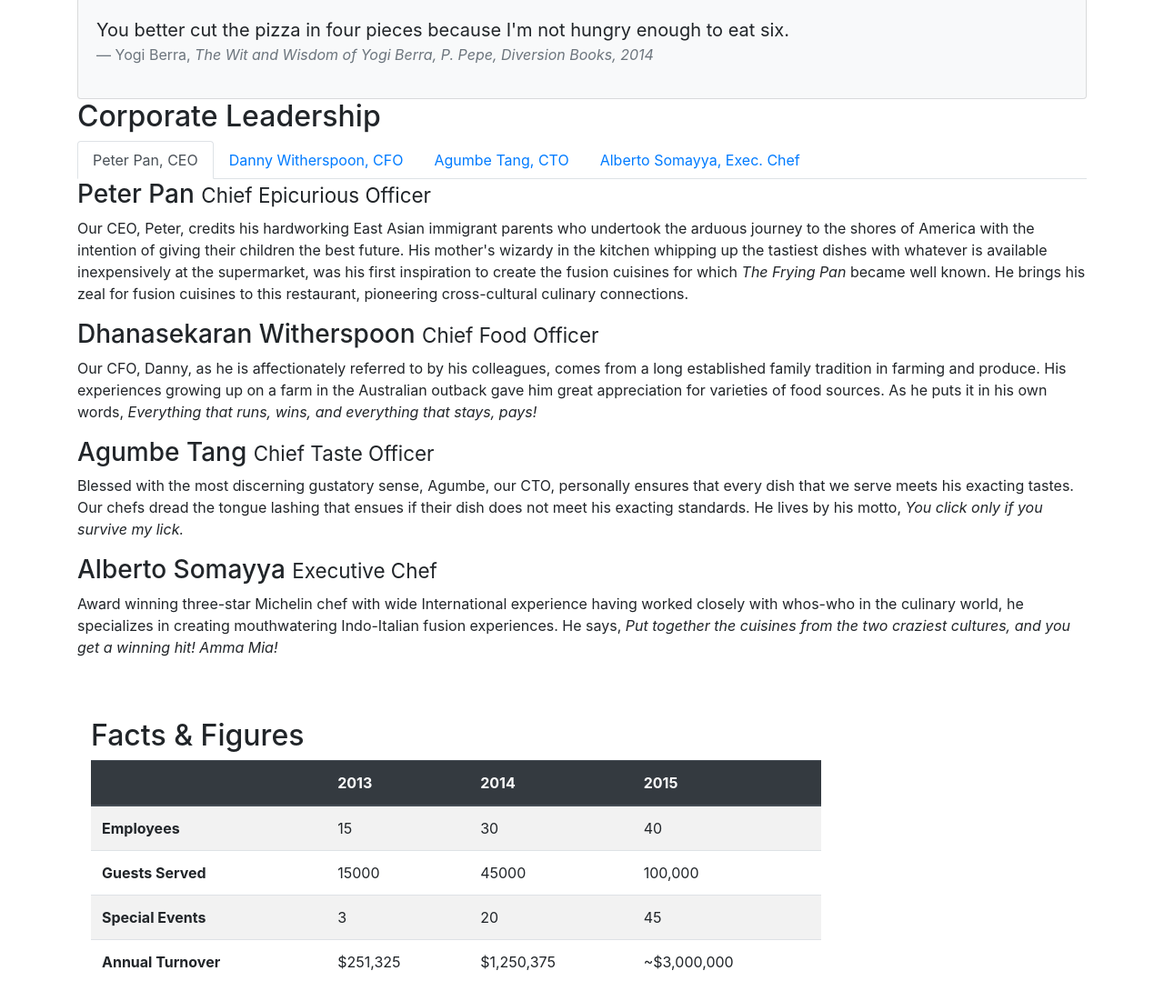
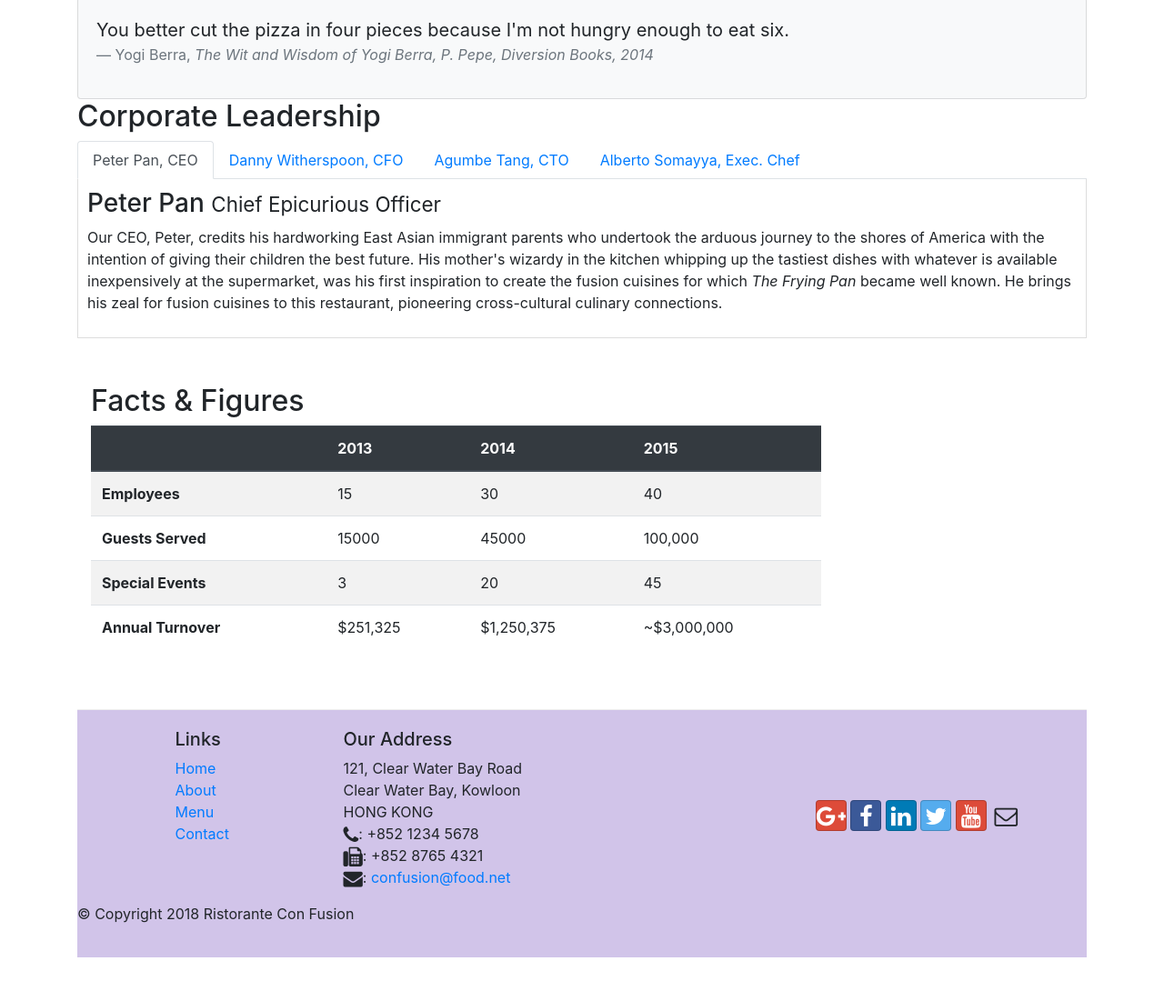
Before and after one commit to EkanshMangal/BootStrap-Learn, a website: page aboutus.html in a window 1280 px wide. Shown: the part 736-1837 px from the top of the page at 91% size. After the commit the page ends 1789 px from the top, so only its background shows below. Drawn offline with nearby package versions, Linux system fonts and the light colour scheme.

Commit message:
Tabs Added

```diff
--- a/aboutus.html
+++ b/aboutus.html
@@ -103,14 +103,13 @@
         <div class="row">
             <div class="col-12 col-sm">
                 <h2>Corporate Leadership</h2>
-
                 <ul class="nav nav-tabs">
                   <li class="nav-item">
                     <a class="nav-link active" href="#peter"
                       role="tab" data-toggle="tab">Peter Pan, CEO</a>
                   </li>
                   <li class="nav-item">
-                      <a class="nav-link" href="#danny" role="tab"
+                    <a class="nav-link " href="#danny" role="tab"
                       data-toggle="tab">Danny Witherspoon, CFO</a>
                   </li>
                   <li class="nav-item">
@@ -130,20 +129,21 @@
                   <p class="d-none d-sm-block">Our CEO, Peter, credits his hardworking East Asian immigrant parents who undertook the arduous journey to the shores of America with the intention of giving their children the best future. His mother's wizardy in the kitchen whipping up the tastiest dishes with whatever is available inexpensively at the supermarket, was his first inspiration to create the fusion cuisines for which <em>The Frying Pan</em> became well known. He brings his zeal for fusion cuisines to this restaurant, pioneering cross-cultural culinary connections.</p>
                 </div>
 
-                  <div role="tabpanel" class="tab-pane fade show active" id="danny">
+                <div role="tabpanel" class="tab-pane fade show" id="danny">
                   <h3>Dhanasekaran Witherspoon <small>Chief Food Officer</small></h3>
                   <p class="d-none d-sm-block">Our CFO, Danny, as he is affectionately referred to by his colleagues, comes from a long established family tradition in farming and produce. His experiences growing up on a farm in the Australian outback gave him great appreciation for varieties of food sources. As he puts it in his own words, <em>Everything that runs, wins, and everything that stays, pays!</em></p>
                   </div>
 
-                    <div role="tabpanel" class="tab-pane fade show active" id="agumbe">
+                  <div role="tabpanel" class="tab-pane fade " id="agumbe">
                     <h3>Agumbe Tang <small>Chief Taste Officer</small></h3>
                   <p class="d-none d-sm-block">Blessed with the most discerning gustatory sense, Agumbe, our CTO, personally ensures that every dish that we serve meets his exacting tastes. Our chefs dread the tongue lashing that ensues if their dish does not meet his exacting standards. He lives by his motto, <em>You click only if you survive my lick.</em></p>
                 </div>
 
-                  <div role="tabpanel" class="tab-pane fade show active" id="alberto">
+                <div role="tabpanel" class="tab-pane fade" id="alberto">
                   <h3>Alberto Somayya <small>Executive Chef</small></h3>
                 <p class="d-none d-sm-block">Award winning three-star Michelin chef with wide International experience having worked closely with whos-who in the culinary world, he specializes in creating mouthwatering Indo-Italian fusion experiences. He says, <em>Put together the cuisines from the two craziest cultures, and you get a winning hit! Amma Mia!</em></p>
               </div>
+
                 </div>
 
               </div>
@@ -195,8 +195,6 @@
            </div>
       </div>
 
-    </div>
-
     <footer class="footer">
         <div class="container">
             <div class="row">
@@ -236,6 +234,7 @@
                 </div>
            </div>
         </div>
+    </div>
     </footer>
 
 </body>
--- a/css/styles.css
+++ b/css/styles.css
@@ -36,3 +36,10 @@
 .navbar-dark{
   background-color: #512DA8
 }
+
+.tab-content {
+    border-left: 1px solid #ddd;
+    border-right: 1px solid #ddd;
+    border-bottom: 1px solid #ddd;
+    padding: 10px;
+}
```
Lines whose indentation alone changed are shown as unchanged.
